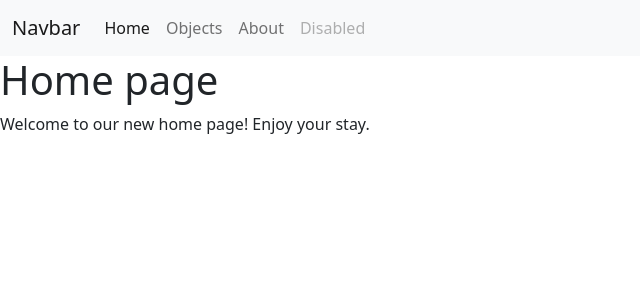
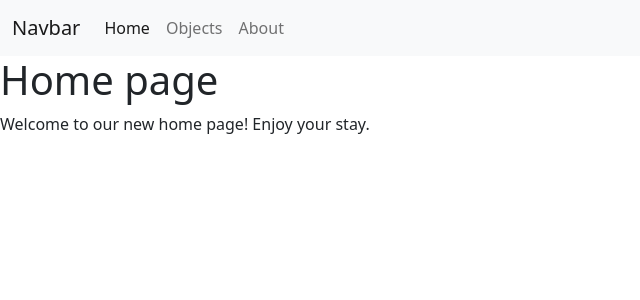
Before and after one commit to EddieReynosoR/FSDI_111, a Flask app: page / in a window 1280 px wide. Shown: the top 300 px of the page, without its empty margins (0-640 px from the left). Run offline with Flask 2, Linux system fonts and the light colour scheme.

Commit message:
Assignment 1 Code

```diff
--- a/app/templates/base.html
+++ b/app/templates/base.html
@@ -25,10 +25,9 @@
             </button>
             <div class="collapse navbar-collapse" id="navbarNavAltMarkup">
                 <div class="navbar-nav">
-                    <a class="nav-link active" aria-current="page" href="http://127.0.0.1:5000">Home</a>
-                    <a class="nav-link" href="http://127.0.0.1:5000/objects">Objects</a>
-                    <a class="nav-link" href="http://127.0.0.1:5000/about">About</a>
-                    <a class="nav-link disabled">Disabled</a>
+                    <a class="nav-link active" aria-current="page" href="{{ url_for('index')}}">Home</a>
+                    <a class="nav-link" href="{{ url_for('objects')}}">Objects</a>
+                    <a class="nav-link" href="{{ url_for('about')}}">About</a>
                 </div>
             </div>
         </div>
```
